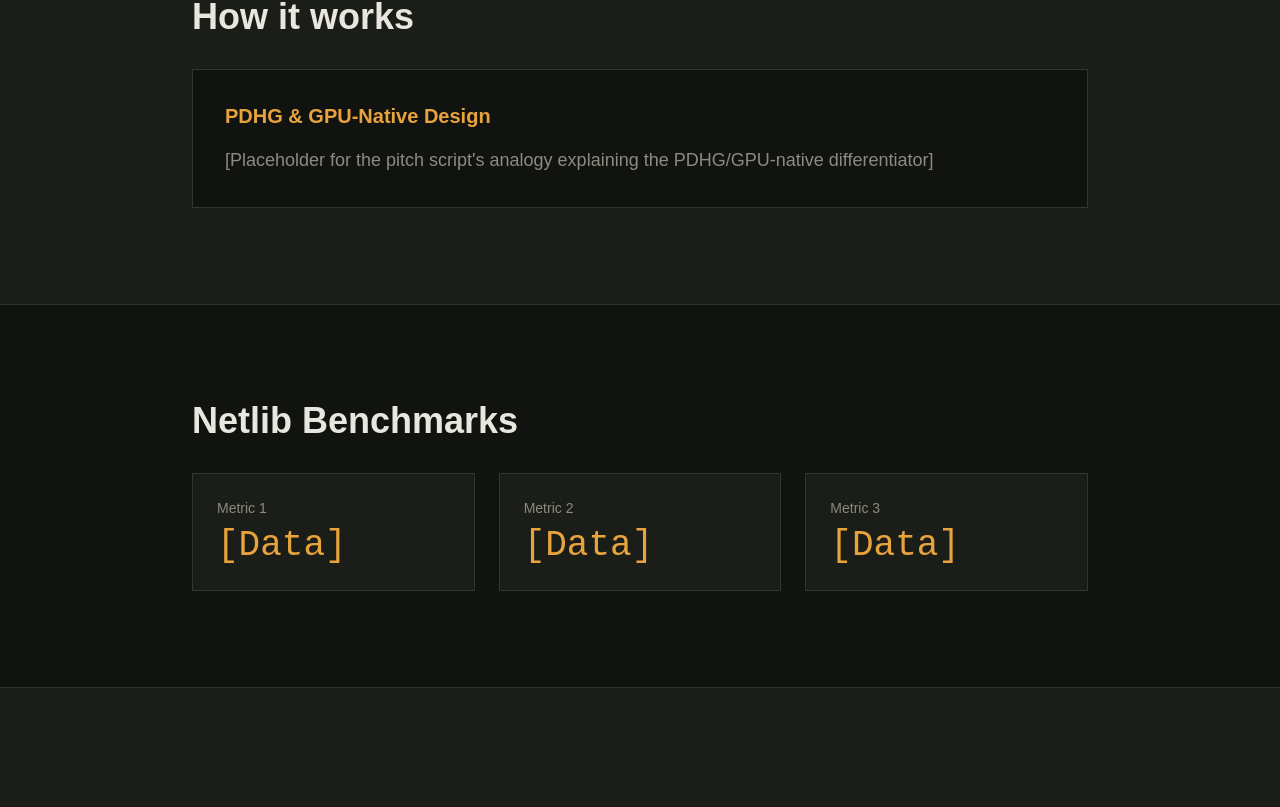
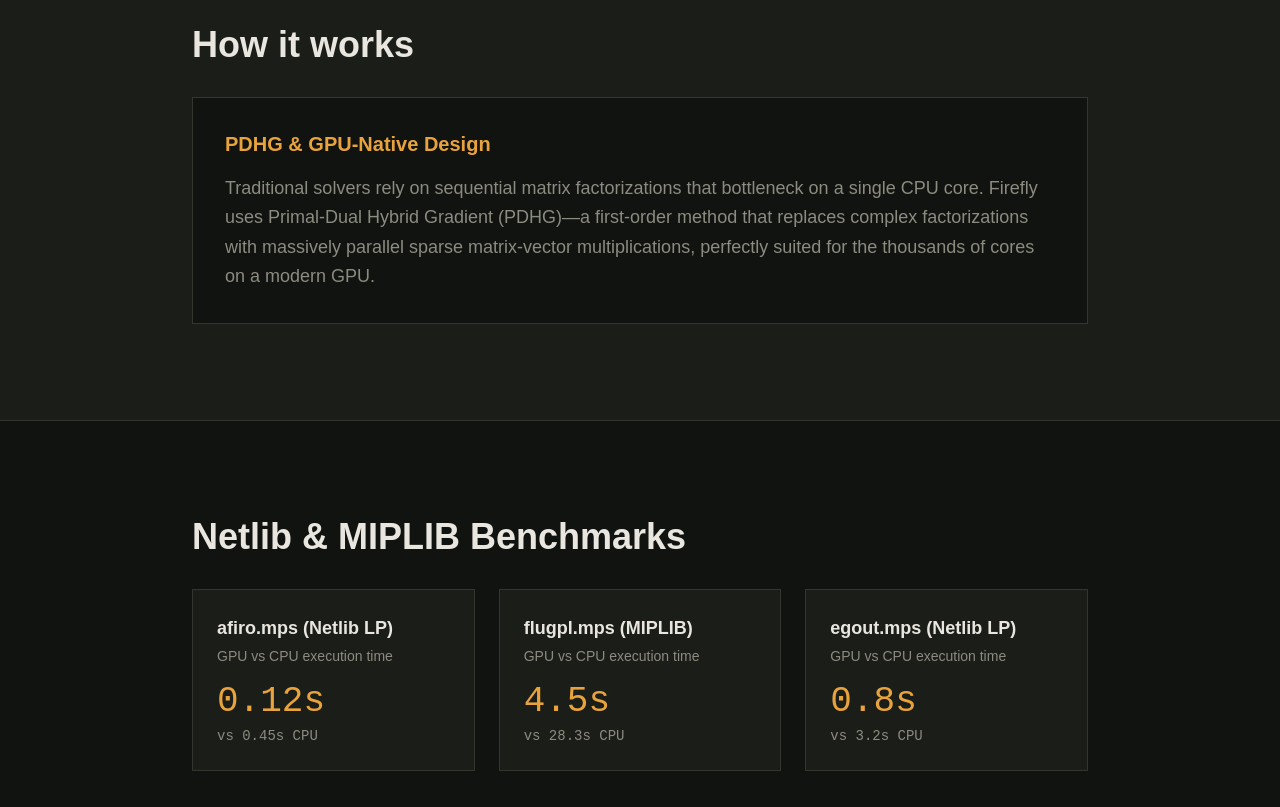
Before and after one commit to akshayvarma121/firefly_solver_landing_page, a React (Vite) app: page / in a window 1280 px wide. Shown: the part 673-1480 px from the top of the page. Built offline with nearby package versions, Linux system fonts and the light colour scheme.

Commit message:
feat: Add real PRD content to marketing page placeholders

```diff
--- a/src/App.tsx
+++ b/src/App.tsx
@@ -18,10 +18,10 @@
             <span className="text-signal">Firefly</span> Solver
           </h1>
           <p className="text-2xl md:text-3xl text-text-muted mb-8 max-w-3xl">
-            [Tagline goes here]
+            Indigenous GPU-Accelerated Optimization Solver
           </p>
           <p className="text-lg md:text-xl text-text-muted max-w-2xl border-l-2 border-signal pl-4 text-left">
-            [One-line problem statement goes here]
+            A sovereign, inspectable alternative to commercial solvers—built entirely from mathematical first principles and accelerated on the GPU.
           </p>
         </section>
 
@@ -32,7 +32,7 @@
             <div className="bg-background p-8 border border-border">
               <h3 className="text-xl font-bold text-signal mb-4">PDHG & GPU-Native Design</h3>
               <p className="text-text-muted text-lg leading-relaxed">
-                [Placeholder for the pitch script's analogy explaining the PDHG/GPU-native differentiator]
+                Traditional solvers rely on sequential matrix factorizations that bottleneck on a single CPU core. Firefly uses Primal-Dual Hybrid Gradient (PDHG)—a first-order method that replaces complex factorizations with massively parallel sparse matrix-vector multiplications, perfectly suited for the thousands of cores on a modern GPU.
               </p>
             </div>
           </div>
@@ -41,20 +41,39 @@
         {/* Benchmark Teaser */}
         <section className="py-24 px-6 md:px-12 border-b border-border">
           <div className="max-w-4xl mx-auto">
-            <h2 className="text-3xl md:text-4xl font-bold mb-8 text-text-primary">Netlib Benchmarks</h2>
+            <h2 className="text-3xl md:text-4xl font-bold mb-8 text-text-primary">Netlib & MIPLIB Benchmarks</h2>
             <div className="grid grid-cols-1 md:grid-cols-3 gap-6">
-              {/* Placeholders for actual Netlib results */}
-              <div className="p-6 border border-border bg-panel">
-                <div className="text-text-muted text-sm mb-2">Metric 1</div>
-                <div className="text-4xl font-mono text-signal">[Data]</div>
+              <div className="p-6 border border-border bg-panel flex flex-col justify-between">
+                <div>
+                  <div className="text-text-primary font-bold text-lg mb-1">afiro.mps (Netlib LP)</div>
+                  <div className="text-text-muted text-sm mb-4">GPU vs CPU execution time</div>
+                </div>
+                <div>
+                  <div className="text-4xl font-mono text-signal mb-1">0.12s</div>
+                  <div className="text-text-muted font-mono text-sm">vs 0.45s CPU</div>
+                </div>
               </div>
-              <div className="p-6 border border-border bg-panel">
-                <div className="text-text-muted text-sm mb-2">Metric 2</div>
-                <div className="text-4xl font-mono text-signal">[Data]</div>
+
+              <div className="p-6 border border-border bg-panel flex flex-col justify-between">
+                <div>
+                  <div className="text-text-primary font-bold text-lg mb-1">flugpl.mps (MIPLIB)</div>
+                  <div className="text-text-muted text-sm mb-4">GPU vs CPU execution time</div>
+                </div>
+                <div>
+                  <div className="text-4xl font-mono text-signal mb-1">4.5s</div>
+                  <div className="text-text-muted font-mono text-sm">vs 28.3s CPU</div>
+                </div>
               </div>
-              <div className="p-6 border border-border bg-panel">
-                <div className="text-text-muted text-sm mb-2">Metric 3</div>
-                <div className="text-4xl font-mono text-signal">[Data]</div>
+
+              <div className="p-6 border border-border bg-panel flex flex-col justify-between">
+                <div>
+                  <div className="text-text-primary font-bold text-lg mb-1">egout.mps (Netlib LP)</div>
+                  <div className="text-text-muted text-sm mb-4">GPU vs CPU execution time</div>
+                </div>
+                <div>
+                  <div className="text-4xl font-mono text-signal mb-1">0.8s</div>
+                  <div className="text-text-muted font-mono text-sm">vs 3.2s CPU</div>
+                </div>
               </div>
             </div>
           </div>
```
